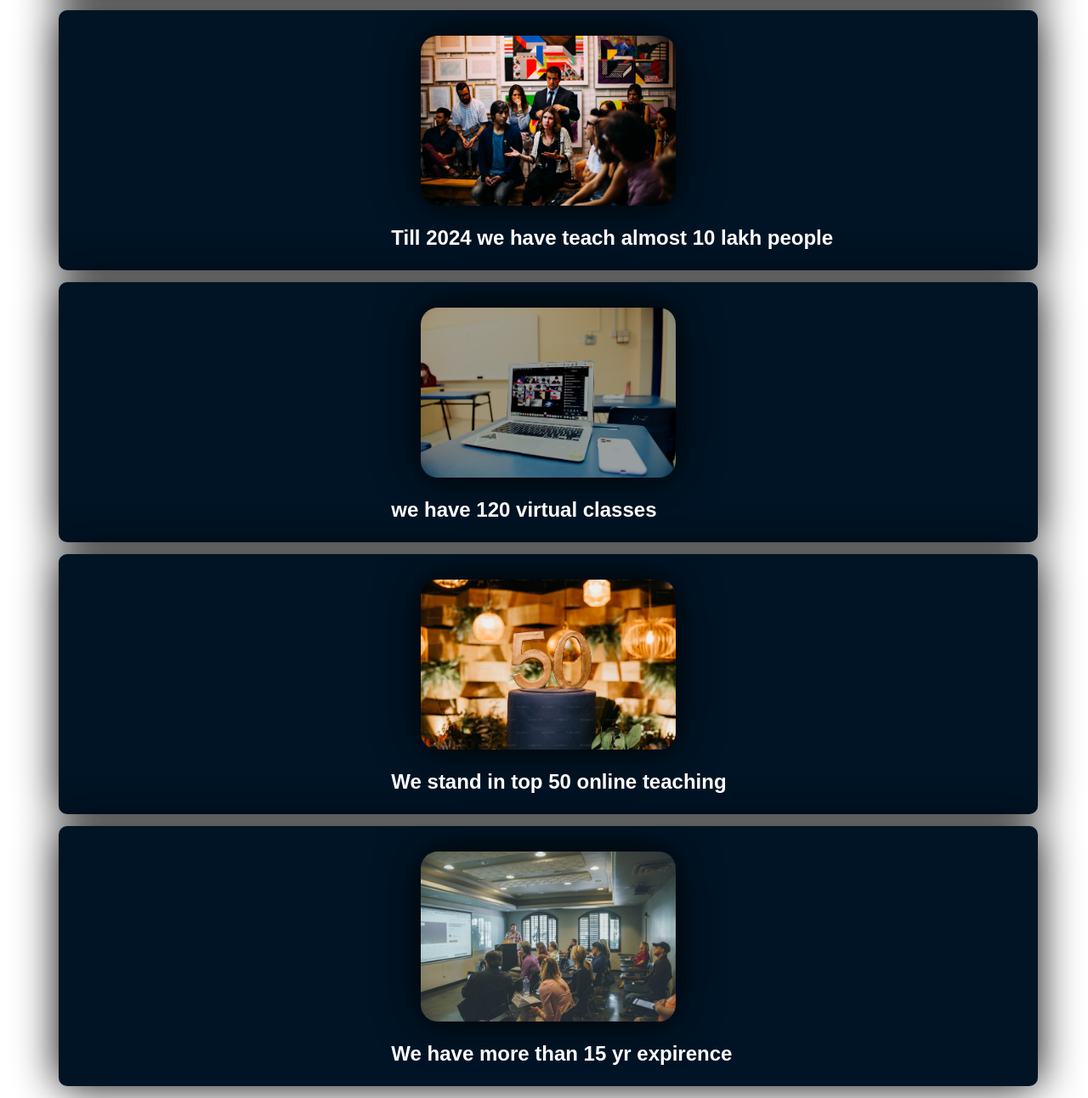
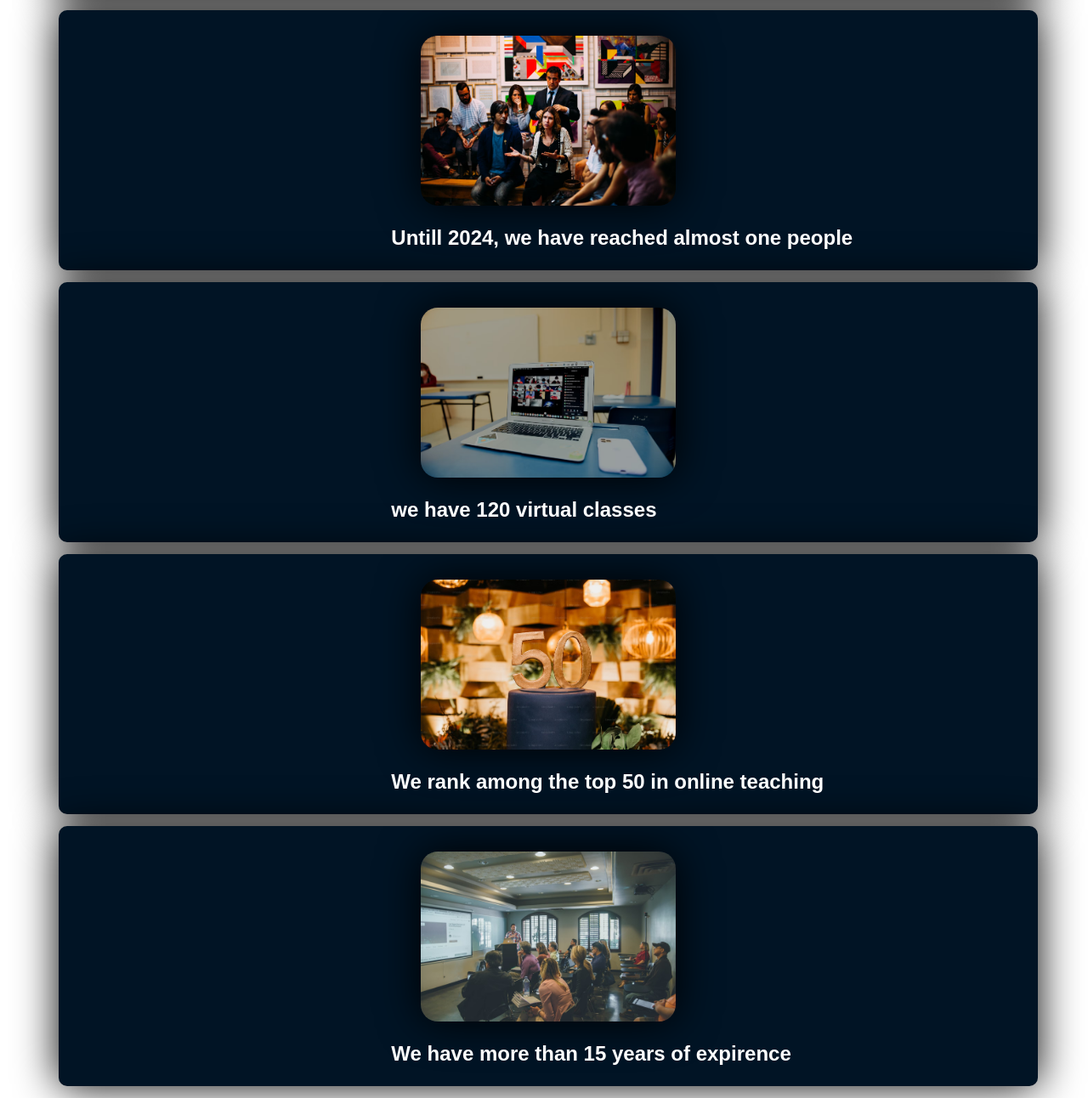
Before and after one commit to Vivek-200002/Lango, a plain HTML site: page about.html in a window 1280 px wide. Shown: the part 868-2160 px from the top of the page at 85% size. Drawn offline with Linux system fonts and the light colour scheme.

Commit message:
Update about.html

```diff
--- a/about.html
+++ b/about.html
@@ -232,7 +232,7 @@ section {
         </div>
         <div class="service-item">
           <img src="t2.avif" alt="Online Courses">
-          <h3>Till 2024 we have teach almost 10 lakh  people</h3>
+          <h3>Untill 2024, we have reached almost one people</h3>
 
         </div>
         <div class="service-item">
@@ -242,11 +242,11 @@ section {
 
         <div class="service-item">
           <img src="t4.avif" alt="Online Courses">
-          <h3>We stand in top 50 online teaching</h3>
+          <h3>We rank among the top 50 in online teaching </h3>
         </div>
         <div class="service-item">
           <img src="t5.avif" alt="Online Courses">
-          <h3>We have more than 15 yr expirence</h3>
+          <h3>We have more than 15 years of expirence</h3>
         </div>
       </section>
 </div>
```
